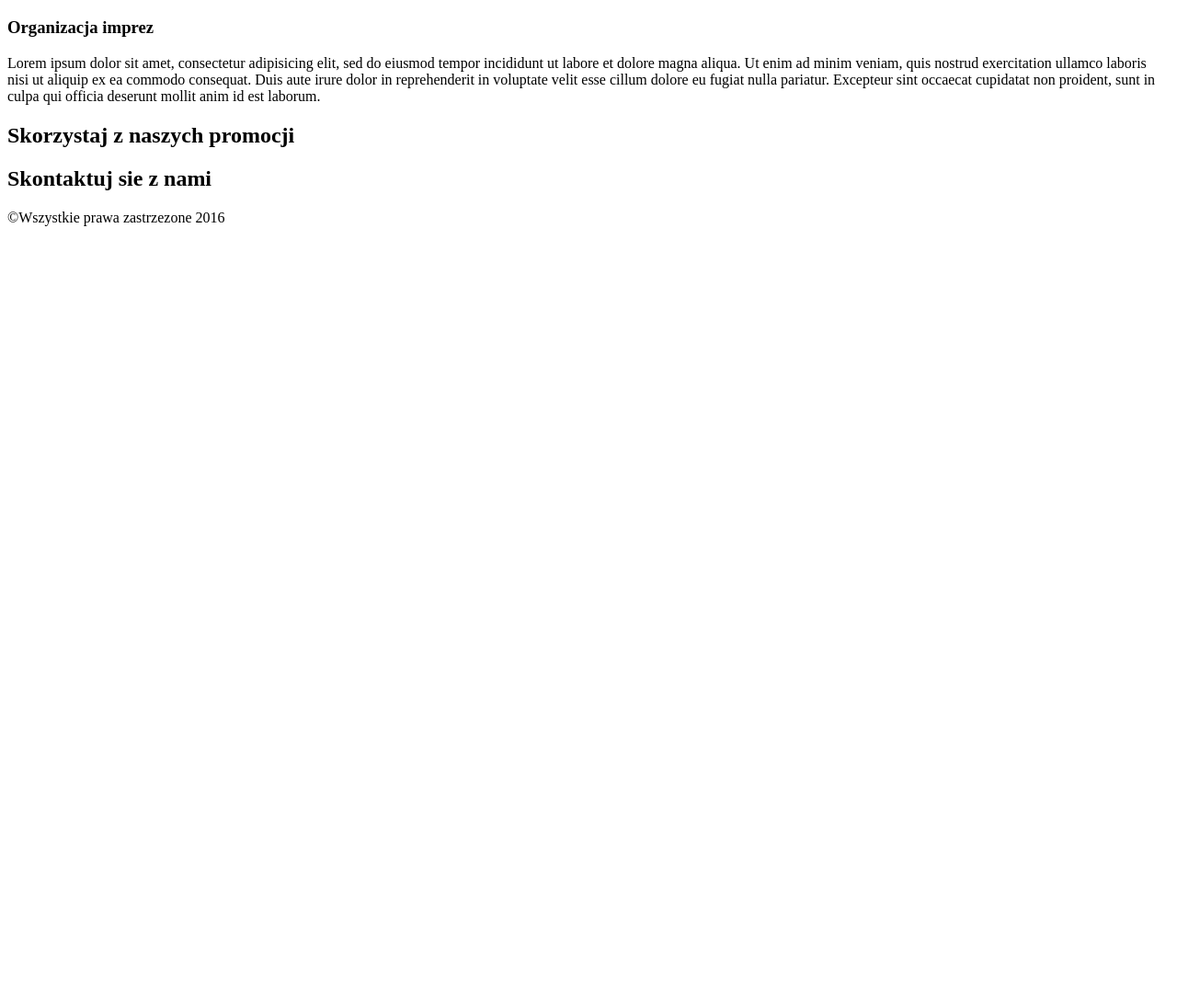
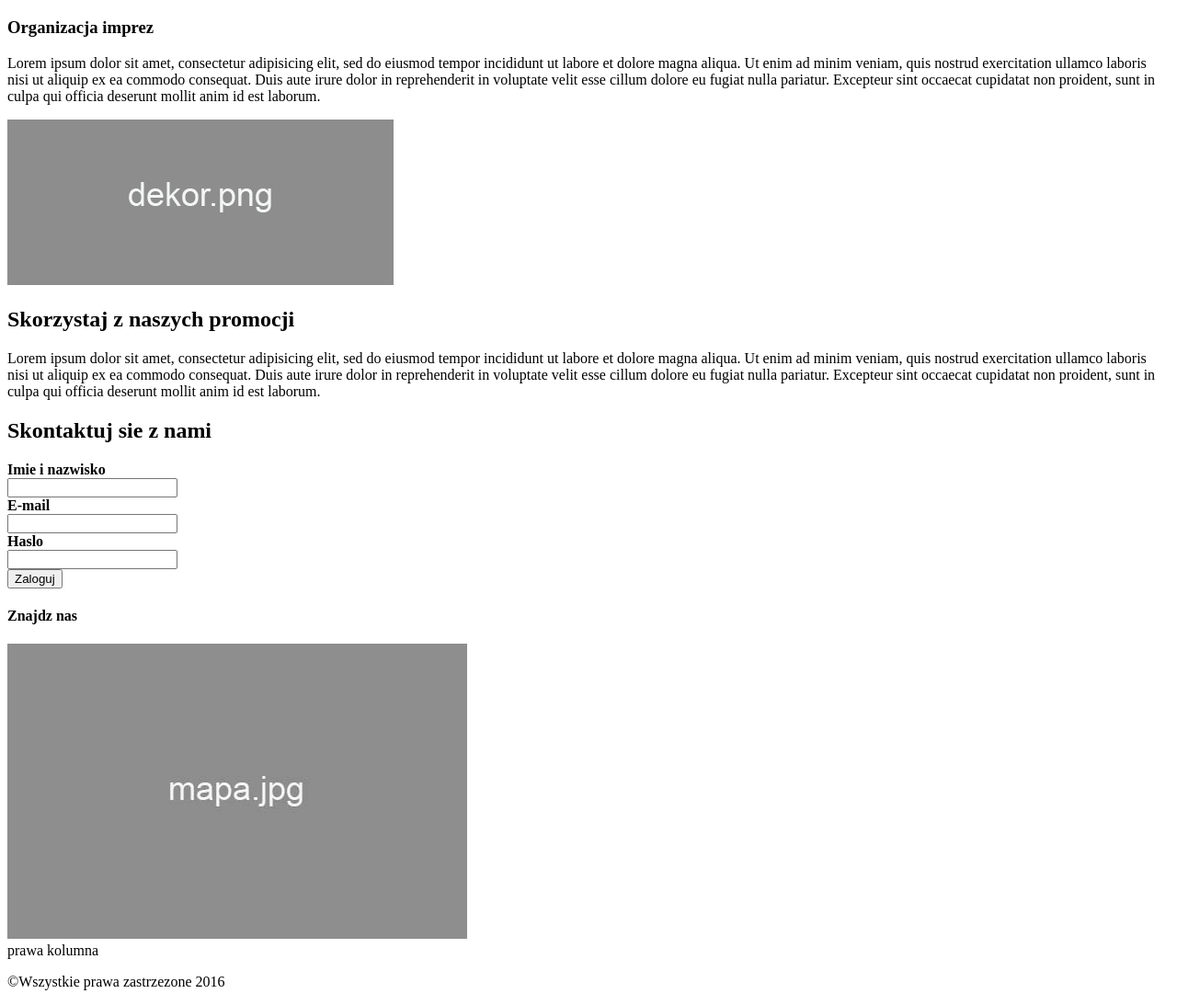
Before and after one commit to szczekar/MyWebsite, a plain HTML site: page index.html in a window 1280 px wide. Shown: the part 1338-2431 px from the top of the page at 92% size. Before the commit the page ends 1600 px from the top, so only its background shows below. Drawn offline with Linux system fonts and the light colour scheme.

Commit message:
Dodanie formularza itp

```diff
--- a/index.html
+++ b/index.html
@@ -67,14 +67,46 @@
 </section>
 
 <section>
-	<div>
+		<div>
+			<img src="img/dekor.png" alt="dekor">
+		</div>
+		<div>
 		<h2>Skorzystaj z naszych promocji</h2>
+		<p>Lorem ipsum dolor sit amet, consectetur adipisicing elit, sed do eiusmod
+		tempor incididunt ut labore et dolore magna aliqua. Ut enim ad minim veniam,
+		quis nostrud exercitation ullamco laboris nisi ut aliquip ex ea commodo
+		consequat. Duis aute irure dolor in reprehenderit in voluptate velit esse
+		cillum dolore eu fugiat nulla pariatur. Excepteur sint occaecat cupidatat non
+		proident, sunt in culpa qui officia deserunt mollit anim id est laborum. </p>
 		</div>
 </section>
 
 <section>
 	<div>
 		<h2>Skontaktuj sie z nami</h2>
+		</div>
+			<div>
+			<form action="">
+				<label for="name">
+				<strong>Imie i nazwisko</strong>
+				</label><br>
+				<input type="text" name="name"><br>
+				<label for="email">
+				<strong>E-mail</strong>
+				</label><br>
+				<input type="text" name="email"><br>
+				<label for="password">
+				<strong>Haslo</strong>
+				</label><br>
+				<input type="text" name="password"><br>
+				<button type="submit">Zaloguj</button><br>
+			</form>
+
+			</div>
+				<h4>Znajdz nas</h4>
+				<img src="img/mapa.jpg" alt="obrazek">
+		<div>
+		prawa kolumna
 		</div>
 </section>
 
```
